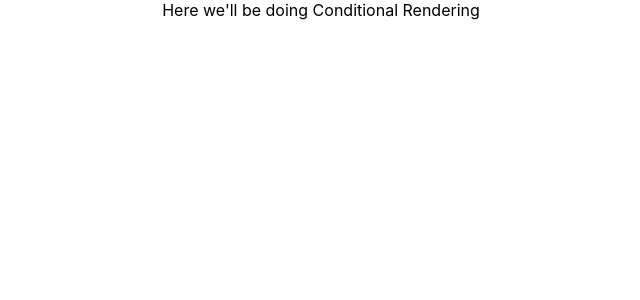
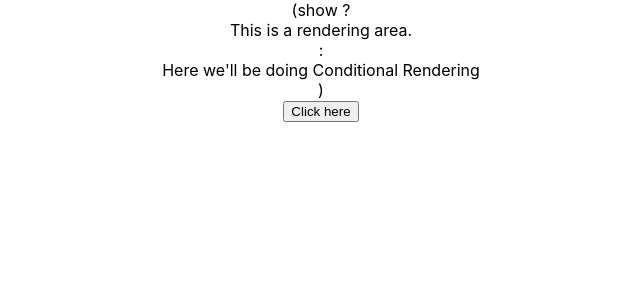
Before and after one commit to kabir-webDev/meterial-UI, a React (Create React App) app: page / in a window 1280 px wide. Shown: the top 300 px of the page, without its empty margins (319-959 px from the left). Built offline with nearby package versions, Linux system fonts and the light colour scheme.

Commit message:
Conditional Rendering

```diff
--- a/src/component/Condition.js
+++ b/src/component/Condition.js
@@ -1,7 +1,22 @@
 import React from "react";
+import { useState } from "react";
 
 function Condition() {
-  return <div>Here we'll be doing Conditional Rendering</div>;
+  const [show, setShow] = useState(false);
+
+  const handleClick = () => {
+    console.log("Clicked bitch");
+  };
+
+  return (
+    <div>
+      (show ? <div>This is a rendering area.</div> :{" "}
+      <div>Here we'll be doing Conditional Rendering</div>)
+      <br />
+      {show}
+      <button onClick={() => handleClick(setShow(true))}>Click here</button>
+    </div>
+  );
 }
 
 export default Condition;
```
